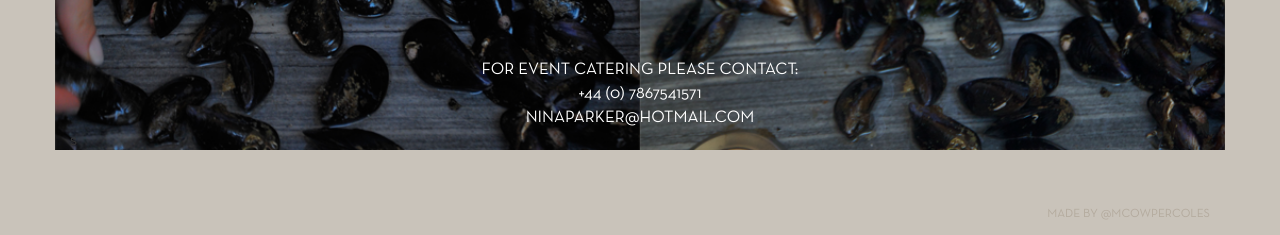
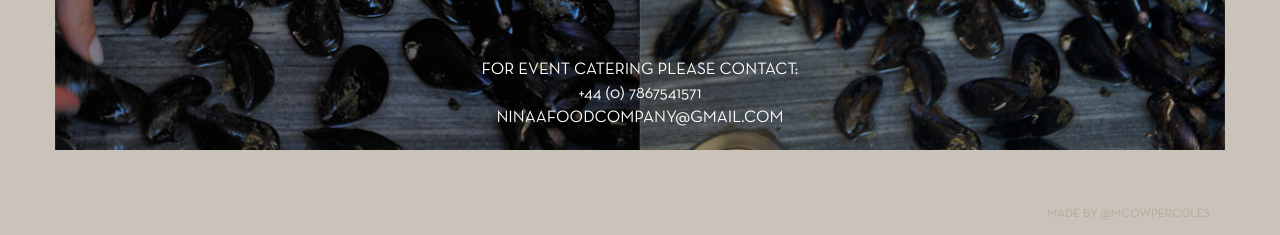
Before and after one commit to mylescc/Nina-Food, a PHP site: page /parties in a window 1280 px wide. Shown: the part 842-1077 px from the top of the page. Run offline with PHP 8.4, Linux system fonts and the light colour scheme.

Commit message:
updated email

```diff
--- a/parties.php
+++ b/parties.php
@@ -24,7 +24,7 @@
             <div id="details">
                 <p class="text-center">FOR EVENT CATERING PLEASE CONTACT:</p>
                 <p class="text-center"><a href="tel:00447867541571">+44 (0) 7867541571</a></p>
-                <p class="text-center"><a href="mailto:ninaparker@hotmail.com">NINAPARKER@HOTMAIL.COM</a></p>
+                <p class="text-center"><a href="mailto:ninaparker@hotmail.com">ninaafoodcompany@gmail.com</a></p>
             </div>s
         </div>
     </div>
```
